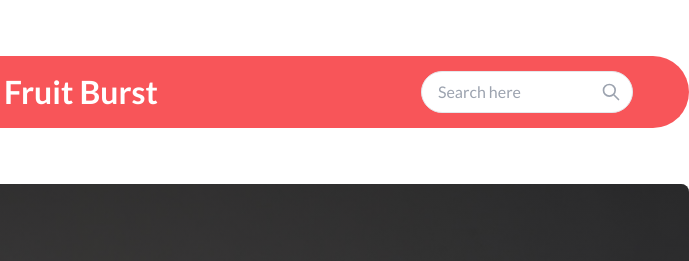
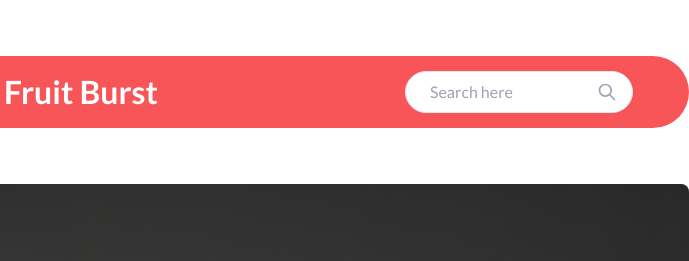
Before and after one commit to sharif-ahmed/food_burst.github.io, a plain HTML site: page index.html in a window 1280 px wide. Shown: the top 261 px of the page, 591-1280 px from the left. Drawn offline with nearby package versions, Linux system fonts and the light colour scheme; grey boxes are pictures that could not be loaded.

Commit message:
searchbar bug fixed

```diff
--- a/index.html
+++ b/index.html
@@ -75,7 +75,7 @@
                 </div>
                 <div class="navbar-end">
                     <div class="relative mt-4 md:mt-0 hidden lg:block mr-12">
-                        <span class="absolute inset-y-0 right-0 flex items-center pr-3">
+                        <span class="absolute inset-y-0 right-0 flex items-center pr-4">
                             <svg class="w-5 h-5 text-gray-400" viewBox="0 0 24 24" fill="none">
                                 <path
                                     d="M21 21L15 15M17 10C17 13.866 13.866 17 10 17C6.13401 17 3 13.866 3 10C3 6.13401 6.13401 3 10 3C13.866 3 17 6.13401 17 10Z"
@@ -85,7 +85,7 @@
                         </span>
 
                         <input type="text"
-                            class="w-full py-2 pl-4 pr-4 text-gray-700 bg-white border rounded-full dark:bg-gray-800 dark:text-gray-300 dark:border-gray-600 focus:border-blue-400 dark:focus:border-blue-300 focus:outline-none focus:ring focus:ring-opacity-40 focus:ring-blue-300"
+                            class="w-full py-2 pl-6 pr-6 text-gray-700 bg-white border rounded-full dark:bg-gray-800 dark:text-gray-300 dark:border-gray-600 focus:border-blue-400 dark:focus:border-blue-300 focus:outline-none focus:ring focus:ring-opacity-40 focus:ring-blue-300"
                             placeholder="Search here" />
                     </div>
                     <div class="block lg:hidden">
```
